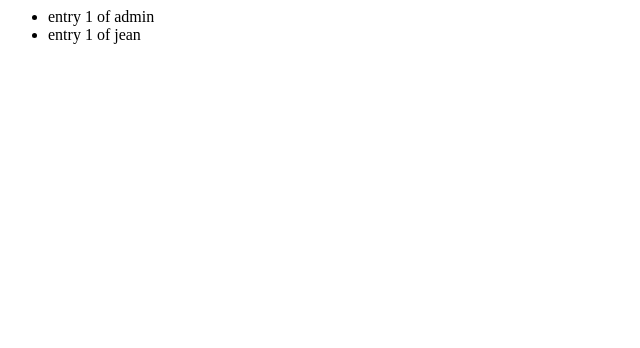
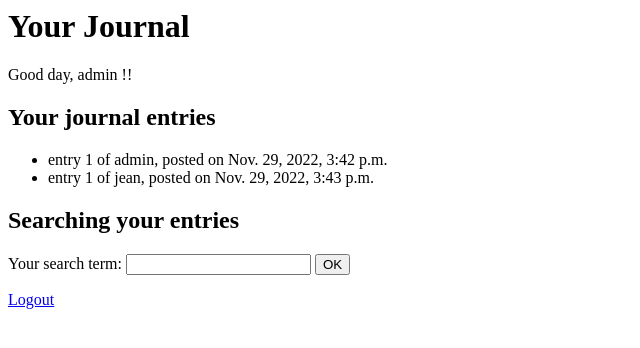
Before and after one commit to jwallemacq/unsecurejournal, a Django app: page /entries/ in a window 1280 px wide. Shown: the top 348 px of the page, without its empty margins (0-640 px from the left). Run offline with Django 4.2, Linux system fonts and the light colour scheme; a user stored in the database is signed in; data comes from the database, SQL or seed files in the repository; both versions use the stored data as it was after the commit; parts of the project's set-up code (start-up, migrations or seed data) failed here and were passed over.

Commit message:
Added some navigation links & adding a form to search entries

```diff
--- a/entries/templates/entries/index.html
+++ b/entries/templates/entries/index.html
@@ -1,9 +1,25 @@
+<h1>Your Journal</h1>
+{% if user.is_authenticated %}
+   <p>Good day, {{ user.get_username }} !!</p>
+{% endif %}
+
+<h2>Your journal entries</h2>
+
 {% if entries_list %}
     <ul>
     {% for entry in entries_list %}
-        <li>{{ entry.journalentry_text }}</a></li>
+        <li>{{ entry.journalentry_text }}, posted on {{ entry.entry_date }}</a></li>
     {% endfor %}
     </ul>
 {% else %}
     <p>No journal entries are available.</p>
 {% endif %}
+
+<h2>Searching your entries</h2>
+
+<form action="/entries/search/" method="get">
+    <label for="search_term">Your search term: </label>
+    <input id="search_term" type="text" name="search_term" value="">
+    <input type="submit" value="OK">
+</form>
+<a href ="/accounts/logout/">Logout</a>
```
Also changed, not shown: entries/templates/entries/search.html (+10 -0 lines), db.sqlite3.
